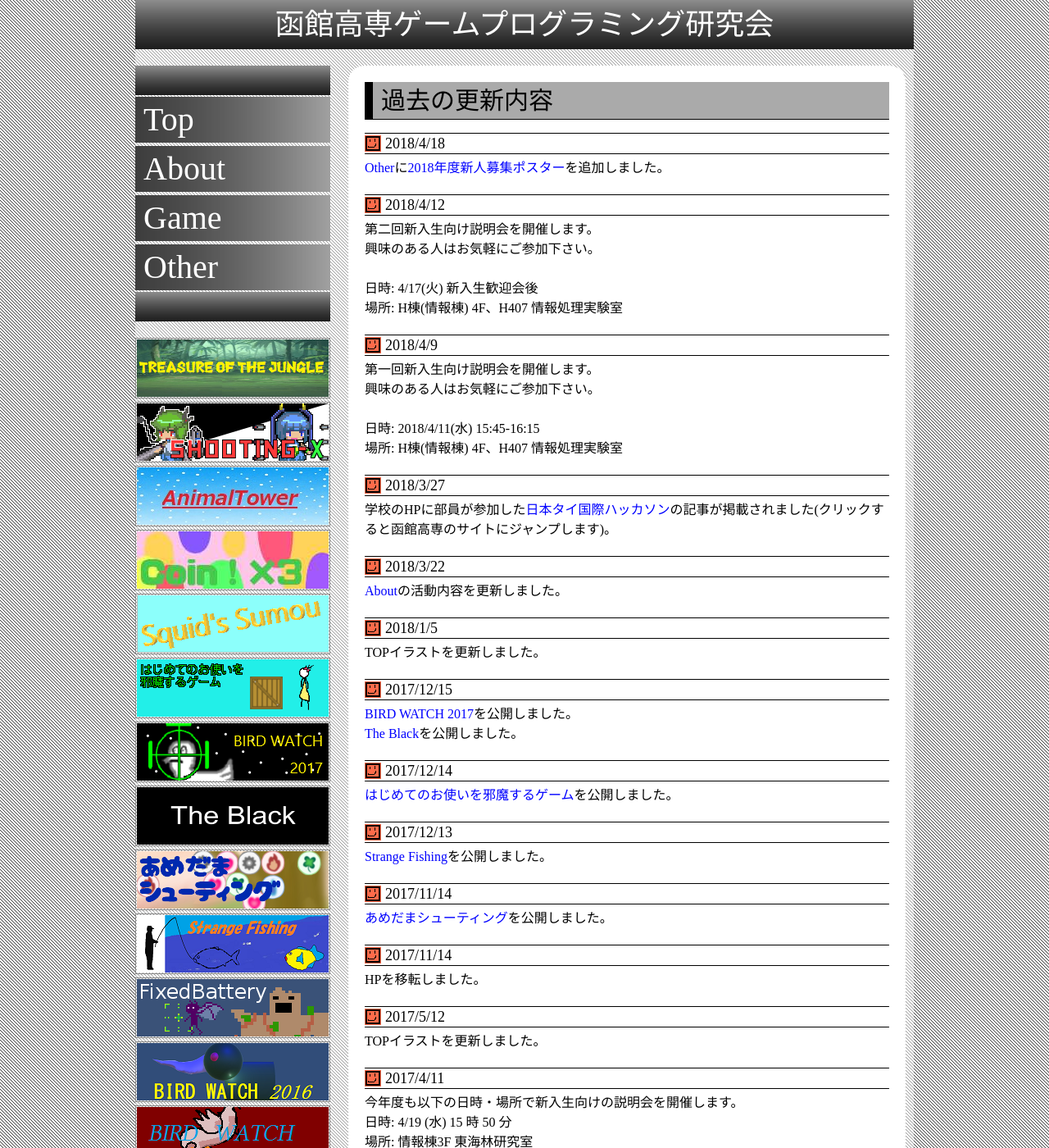
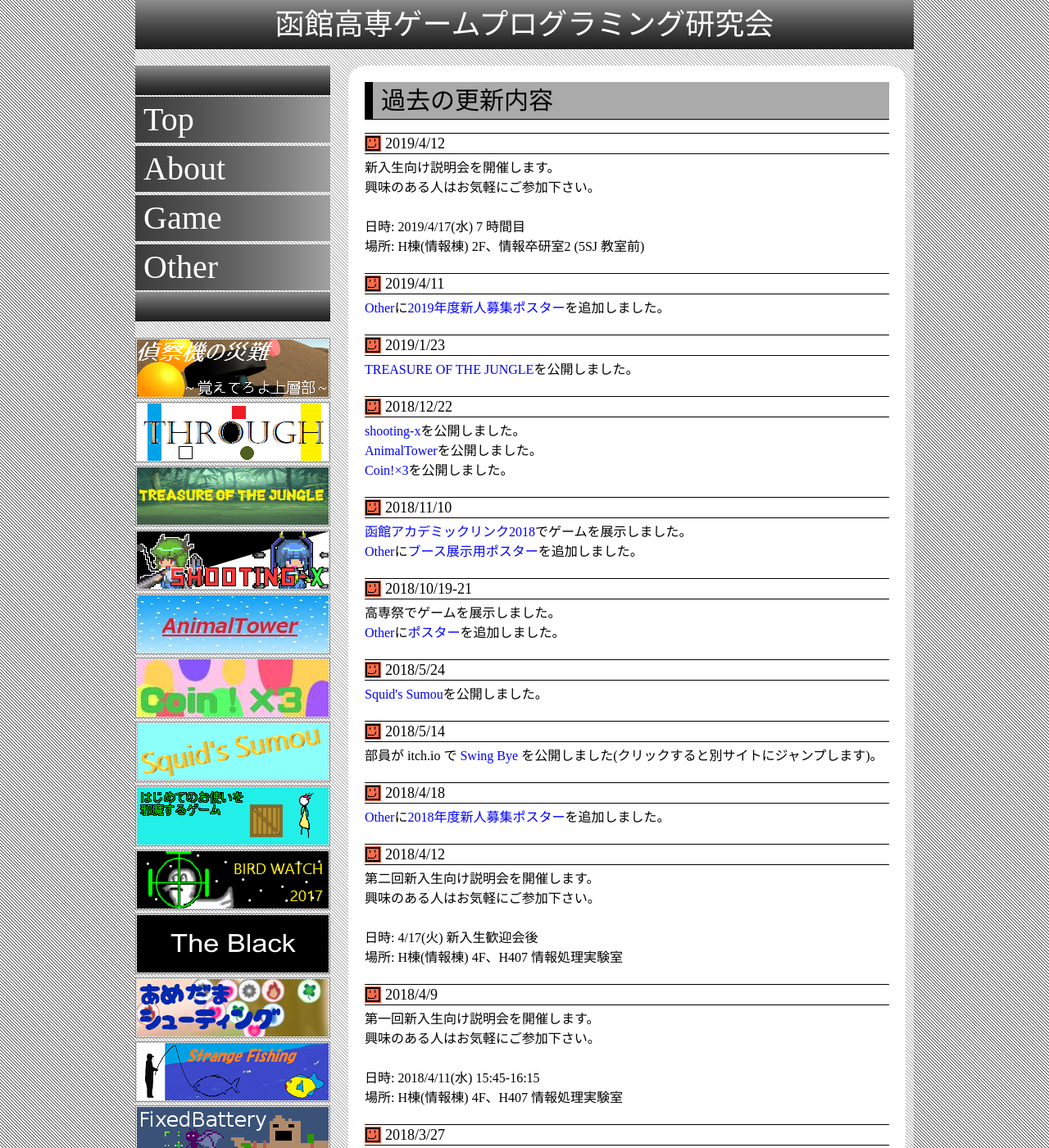
Before and after one commit to hnctgpgk/hnctgpgk.github.io, a Jekyll site: the page built from old.md, in a window 1280 px wide and 1400 px high. Shown: the whole window at 82% size. Built offline with Jekyll 4.4.1, drawn with Linux system fonts in a browser that asks for light colours; some of the changed text lies outside the part shown.

Commit message:
偵察機、THROUGH追加

```diff
--- a/_config.yml
+++ b/_config.yml
@@ -1,5 +1,5 @@
 title: 函館高専ゲームプログラミング研究会
-copyright: Copyright (C) 2013-2019 函館高専ゲームプログラミング研究会 All Rights Reserved.
+copyright: Copyright (C) 2013-2020 函館高専ゲームプログラミング研究会 All Rights Reserved.
 markdown: kramdown
 theme: minima
 baseurl: ""
--- a/_includes/side.html
+++ b/_includes/side.html
@@ -10,6 +10,14 @@
 </ul>
 <p class="menu"></p>
 </nav>
+
+<a class="banner" href="{{ page.relative }}game/teisatuki/">
+<img alt="偵察機の災難" src="{{ page.relative }}game/teisatuki/banner.png">
+</a>
+
+<a class="banner" href="{{ page.relative }}game/through/">
+<img alt="THROUGH" src="{{ page.relative }}game/through/banner.png">
+</a>
 
 <a class="banner" href="{{ page.relative }}game/toj/">
 <img alt="ToJ" src="{{ page.relative }}game/toj/banner.png">
--- a/old.md
+++ b/old.md
@@ -12,6 +12,50 @@ relative: ./
 </p>
 
 <dl>
+
+<dt>2019/4/12</dt>
+<dd>
+新入生向け説明会を開催します。
+<br>
+興味のある人はお気軽にご参加下さい。
+<br>
+<br>
+日時: 2019/4/17(水) 7 時間目
+<br>
+場所: H棟(情報棟) 2F、情報卒研室2 (5SJ 教室前)
+</dd>
+
+<dt>2019/4/11</dt>
+<dd><a href="./other/">Other</a>に<a href="./other/poster/2019.png">2019年度新人募集ポスター</a>を追加しました。</dd>
+
+<dt>2019/1/23</dt>
+<dd>
+<a href="./game/toj/">TREASURE OF THE JUNGLE</a>を公開しました。
+</dd>
+
+<dt>2018/12/22</dt>
+<dd>
+<a href="./game/shx/">shooting-x</a>を公開しました。
+<br>
+<a href="./game/atower/">AnimalTower</a>を公開しました。
+<br>
+<a href="./game/coin3/">Coin!×3</a>を公開しました。</dd>
+
+<dt>2018/11/10</dt>
+<dd> <a href="https://www.cc-hakodate.jp/academiclink">函館アカデミックリンク2018</a>でゲームを展示しました。
+<br>
+<a href="./other/">Other</a>に<a href="./other/poster/2018-alink.png">ブース展示用ポスター</a>を追加しました。</dd>
+
+<dt>2018/10/19-21</dt>
+<dd> 高専祭でゲームを展示しました。
+<br>
+<a href="./other/">Other</a>に<a href="./other/poster/2018-kosensai.png">ポスター</a>を追加しました。</dd>
+
+<dt>2018/5/24</dt>
+<dd><a href="./game/squidssumou/">Squid's Sumou</a>を公開しました。</dd>
+
+<dt>2018/5/14</dt>
+<dd>部員が itch.io で <a href="https://takotubo15679.itch.io/swing-bye/">Swing Bye</a> を公開しました(クリックすると別サイトにジャンプします)。</dd>
 
 <dt>2018/4/18</dt>
 <dd><a href="./other/">Other</a>に<a href="./other/poster/2018.png">2018年度新人募集ポスター</a>を追加しました。</dd>
```
Also changed, not shown: game/index.md (+24 -0 lines), game/teisatuki/index.md (added, +110 -0 lines), game/through/index.md (added, +84 -0 lines), index.md (+3 -40 lines), game/teisatuki/banner.png (added), game/teisatuki/ss2.png (added), game/teisatuki/ss3.png (added), game/through/banner.png (added), game/through/ss1.png (added), 3 other files.
